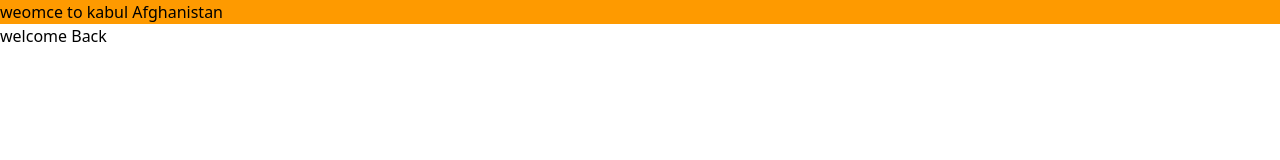
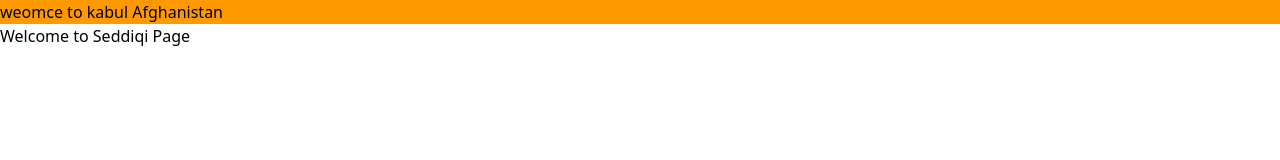
Before and after one commit to Hamed-seddiqi/Profile, a website: page Index.html in a window 1280 px wide. Drawn offline with Linux system fonts and the light colour scheme.

Commit message:
The second Massage

```diff
--- a/Index.html
+++ b/Index.html
@@ -9,7 +9,7 @@
 <body>
 
     <h1 class="bg-amber-500">weomce to kabul Afghanistan</h1>
-    <h2>welcome Back</h2>
+    <h2>Welcome to Seddiqi Page</h2>
 
 
     <script src="app.js"></script>
```
